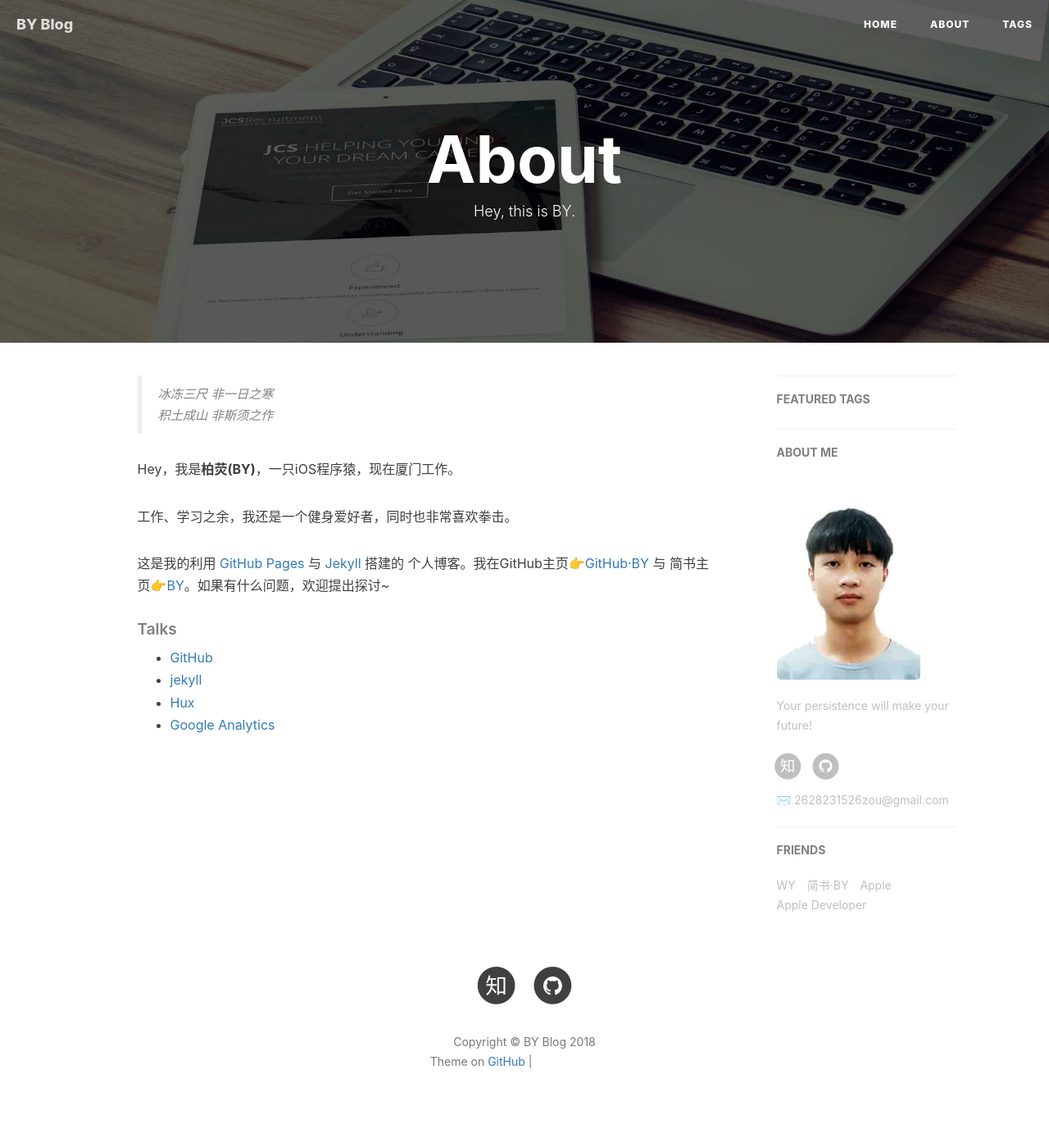
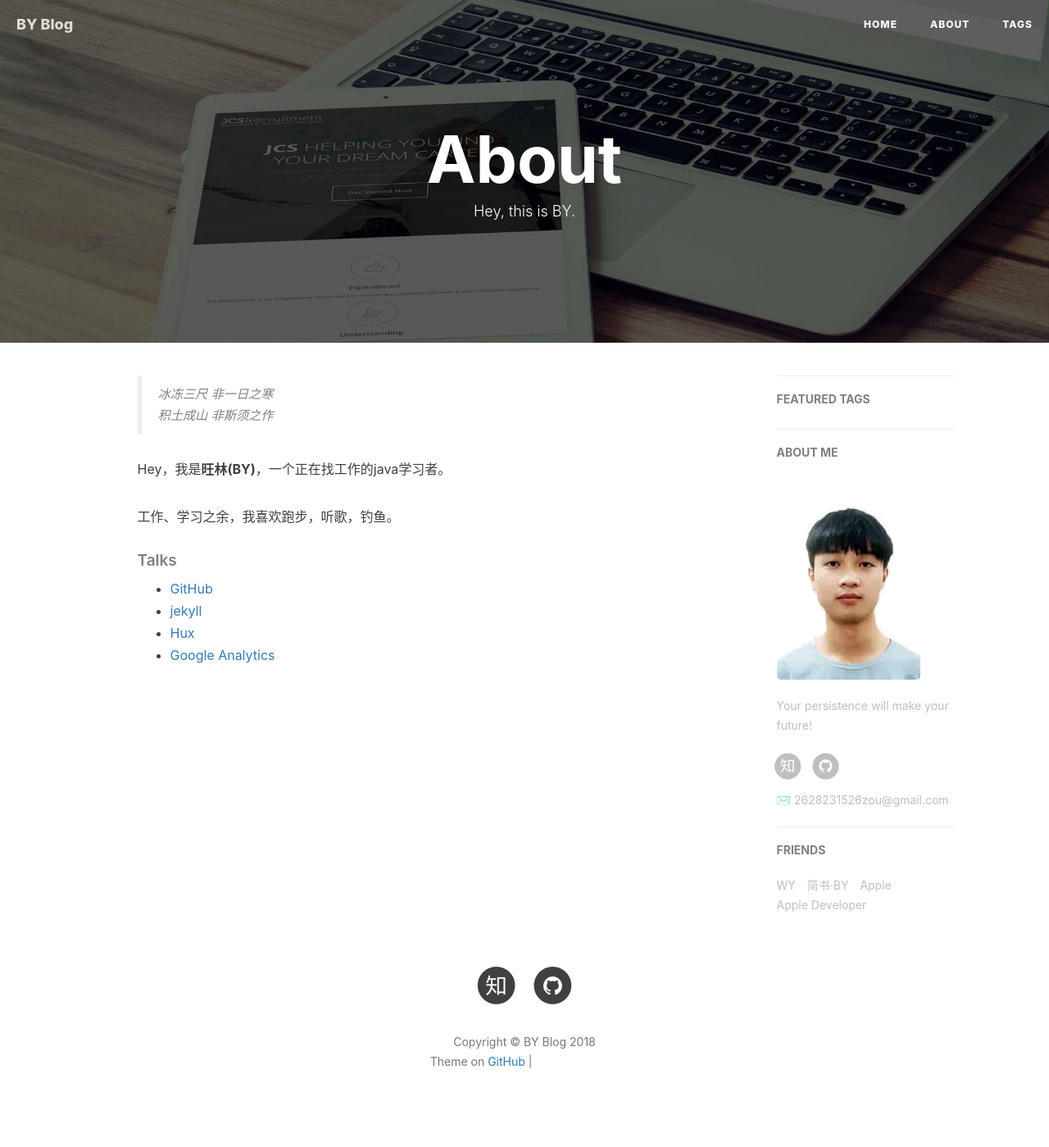
Before and after one commit to ZouWangLin/ZouWangLin.github.io, a Jekyll site: the page built from about.html, in a window 1280 px wide. Shown: the whole page at 82% size. Built offline with Jekyll 4.4.1, drawn with Linux system fonts in a browser that asks for light colours; nearby versions of some CDN libraries; comment, search, counter and statistics services are not loaded; grey boxes are pictures that could not be loaded.

Commit message:
Update about.html

```diff
--- a/about.html
+++ b/about.html
@@ -18,13 +18,9 @@ header-img: "img/post-bg-rwd.jpg"
     <blockquote><p>冰冻三尺 非一日之寒<br>
     积土成山 非斯须之作</p></blockquote>
 
-    <p>Hey，我是<strong>柏荧(BY)</strong>，一只iOS程序猿，现在厦门工作。</p>
+    <p>Hey，我是<strong>旺林(BY)</strong>，一个正在找工作的java学习者。</p>
 
-    <p>工作、学习之余，我还是一个健身爱好者，同时也非常喜欢拳击。</p>
-
-    <p>这是我的利用 <a href="https://pages.github.com/">GitHub Pages</a> 与 <a href="http://jekyll.com.cn/">Jekyll</a> 搭建的 个人博客。我在GitHub主页<a href="https://github.com/qiubaiying">👉GitHub·BY</a> 与 简书主页<a href="https://http://www.jianshu.com/u/e71990ada2fd">👉BY</a>。如果有什么问题，欢迎提出探讨~</p>
-
-    <p></p>
+    <p>工作、学习之余，我喜欢跑步，听歌，钓鱼。</p>
 
     <h5>Talks</h5>
 
```
